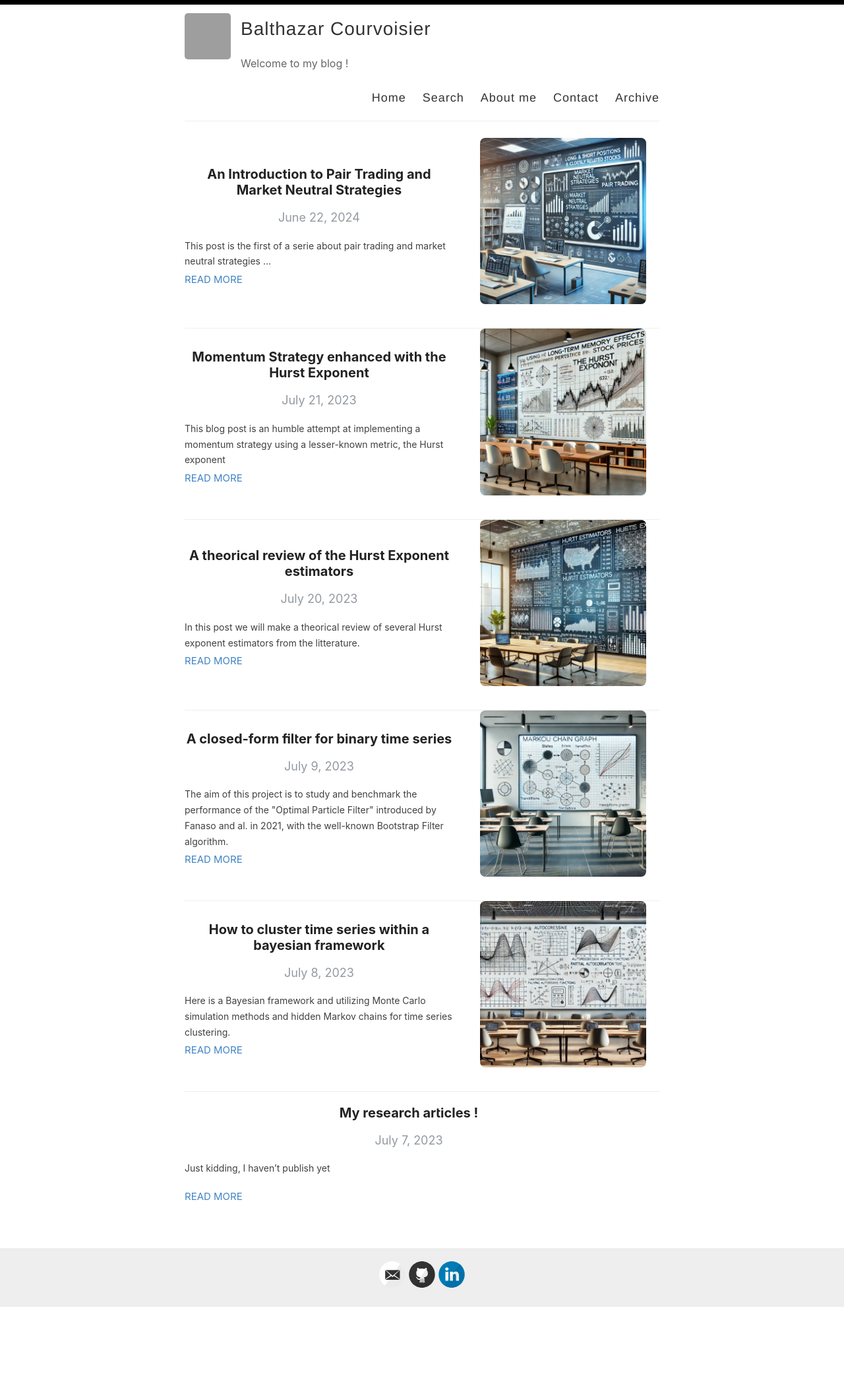
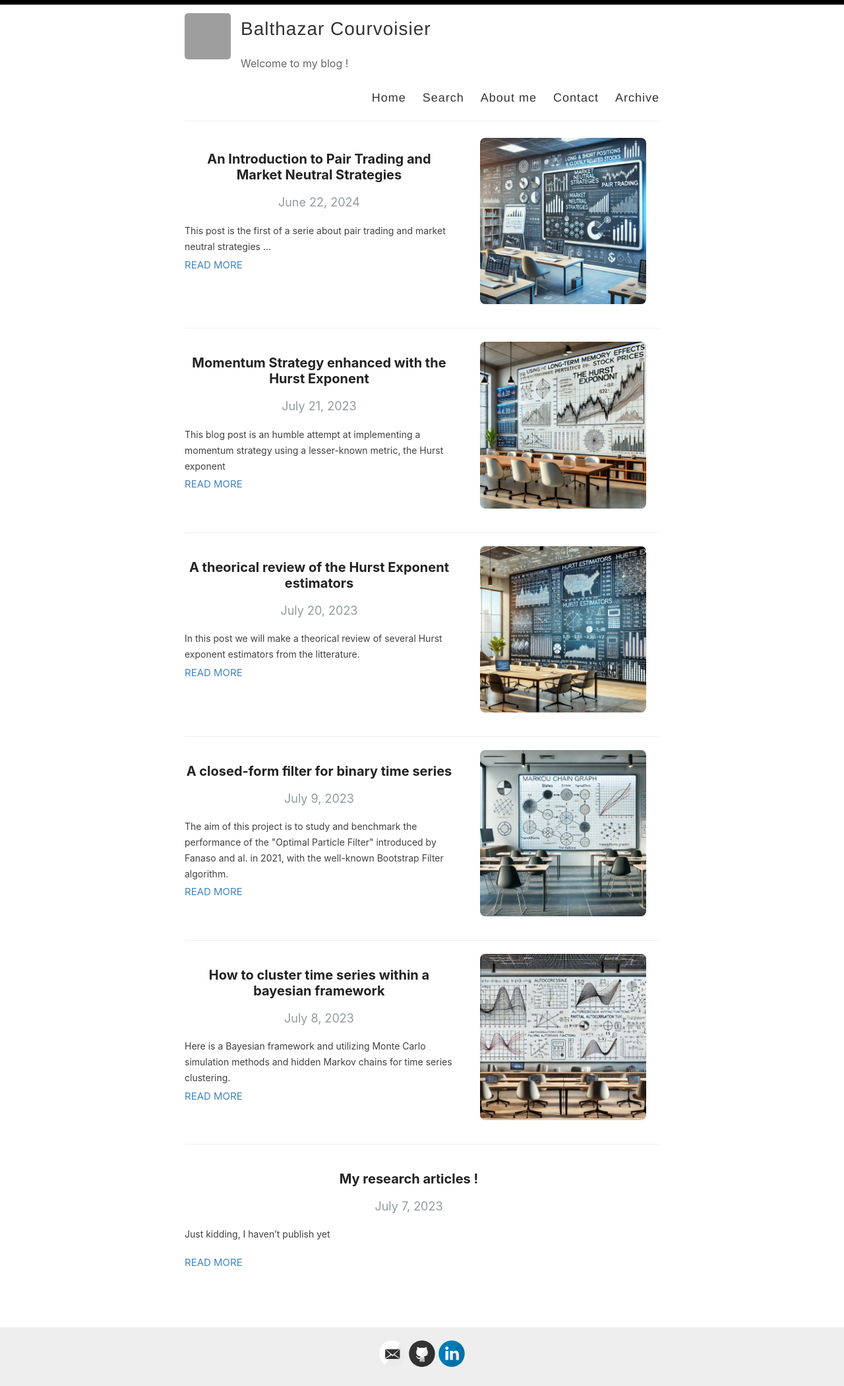
Before and after one commit to Zaltarba/blog, a Jekyll site: the page built from index.html, in a window 1280 px wide. Shown: the whole page at 66% size. Built offline with Jekyll 4.4.1, drawn with Linux system fonts in a browser that asks for light colours; the list of posts is cut into pages by our own code; before the commit the page ends 1981 px from its top, so only the background shows below that.

Commit message:
Update index.html

```diff
--- a/index.html
+++ b/index.html
@@ -3,13 +3,16 @@ layout: default
 ---
 
 <style>
-  .post {
-    display: flex;
-    align-items: center;
-    justify-content: space-between;
-    flex-direction: row;
+  }
+  body {
+      font-size: 16px;
   }
 
+  .post {
+      display: flex;
+      flex-direction: row;
+      margin-bottom: 20px;
+  }
   .post-image {
       flex: 1; /* Smaller part of the golden ratio */
       max-width: 50%;
```
